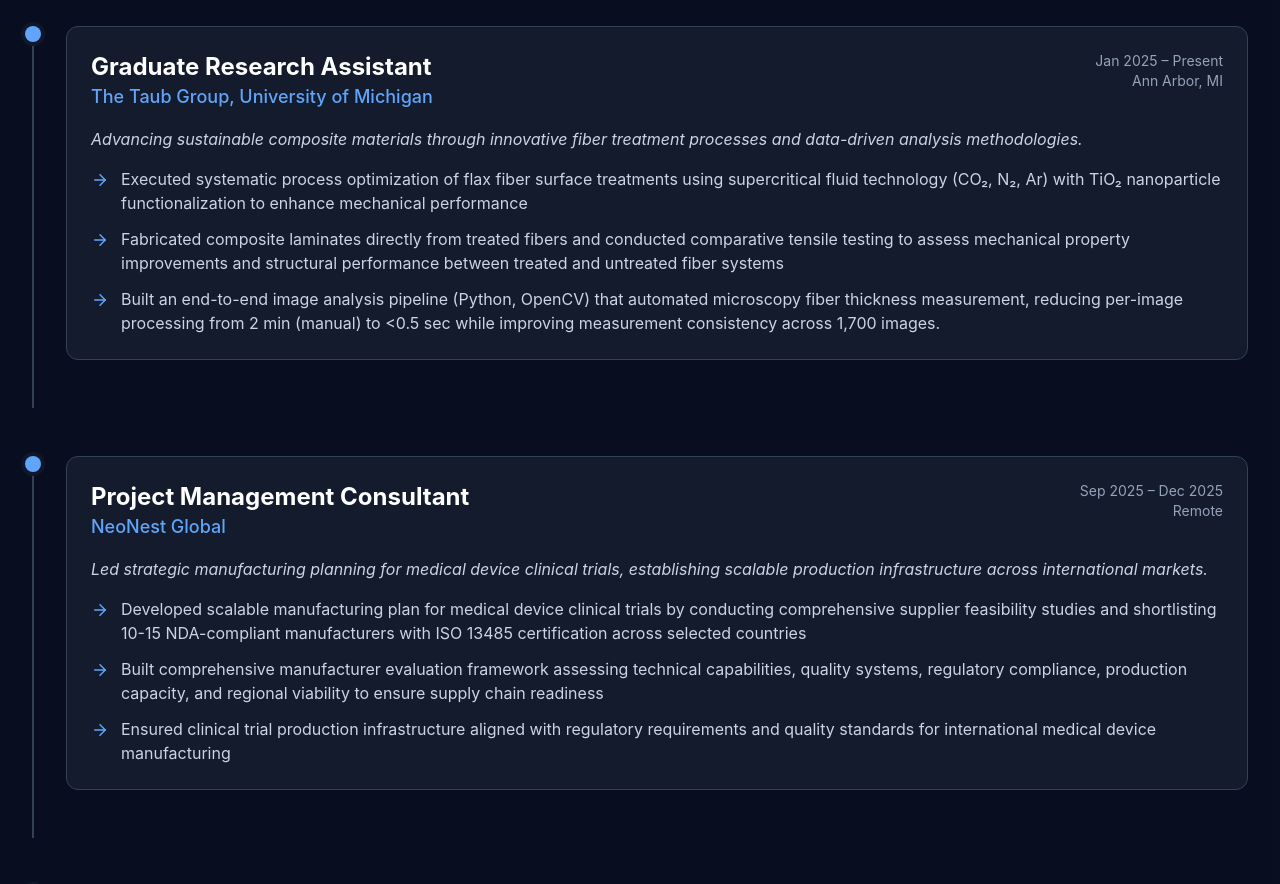
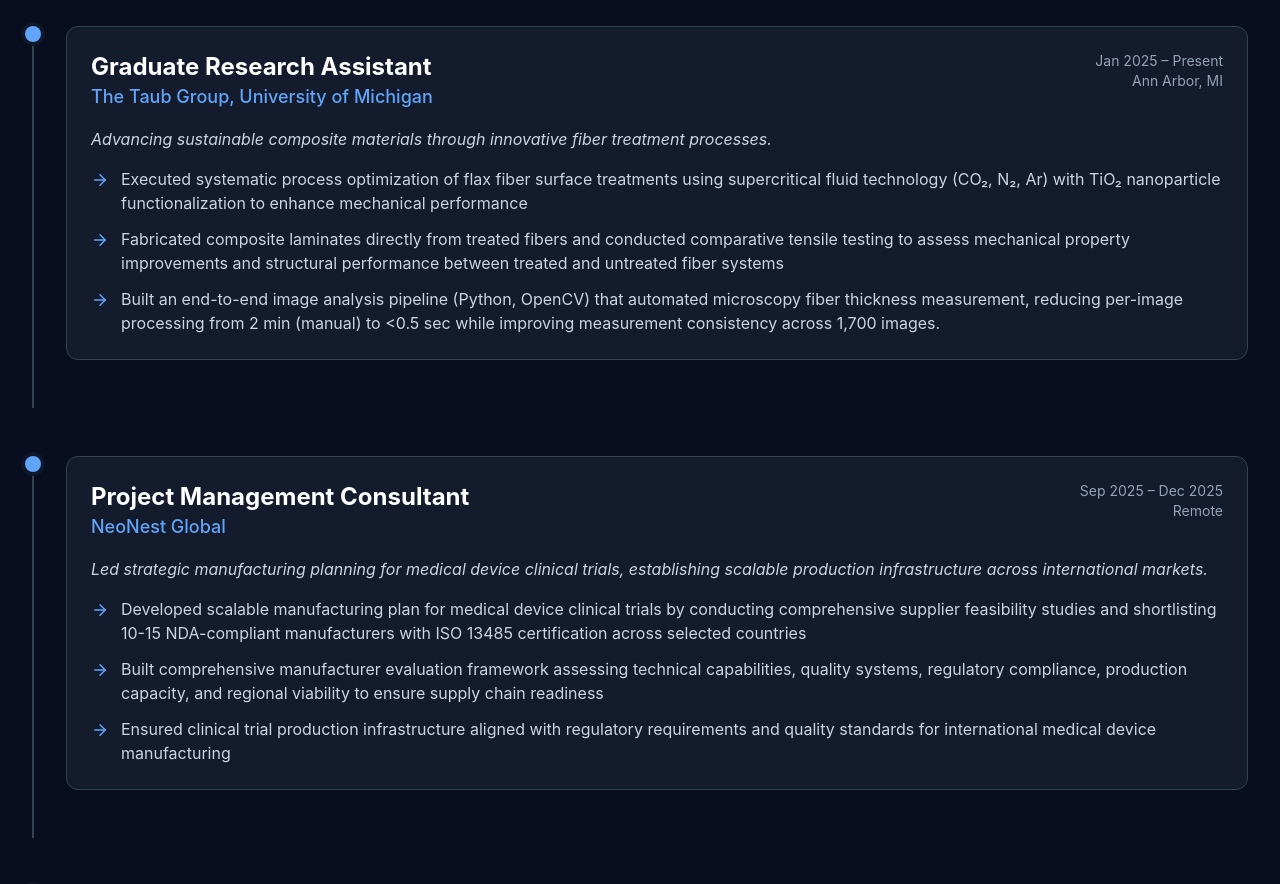
Before and after one commit to vijai27/portfolio, a React (Vite) app: page / in a window 1280 px wide. Shown: the part 3660-4544 px from the top of the page. Built offline with nearby package versions, Linux system fonts and the light colour scheme.

Commit message:
Refine description for research assistant role
Updated description to focus on fiber treatment processes.

```diff
--- a/src/App.jsx
+++ b/src/App.jsx
@@ -90,7 +90,7 @@
       organization: "The Taub Group, University of Michigan",
       duration: "Jan 2025 – Present",
       location: "Ann Arbor, MI",
-      description: "Advancing sustainable composite materials through innovative fiber treatment processes and data-driven analysis methodologies.",
+      description: "Advancing sustainable composite materials through innovative fiber treatment processes.",
       highlights: [
         "Executed systematic process optimization of flax fiber surface treatments using supercritical fluid technology (CO₂, N₂, Ar) with TiO₂ nanoparticle functionalization to enhance mechanical performance",
         "Fabricated composite laminates directly from treated fibers and conducted comparative tensile testing to assess mechanical property improvements and structural performance between treated and untreated fiber systems",
```
